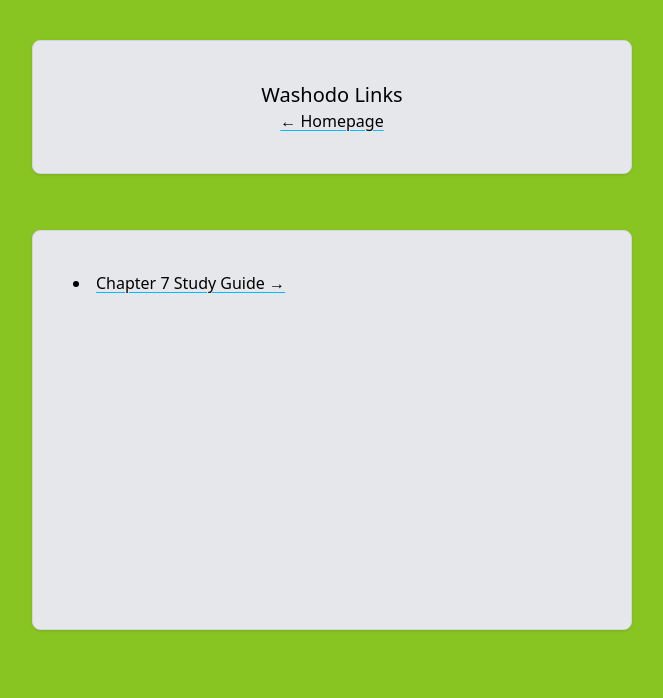
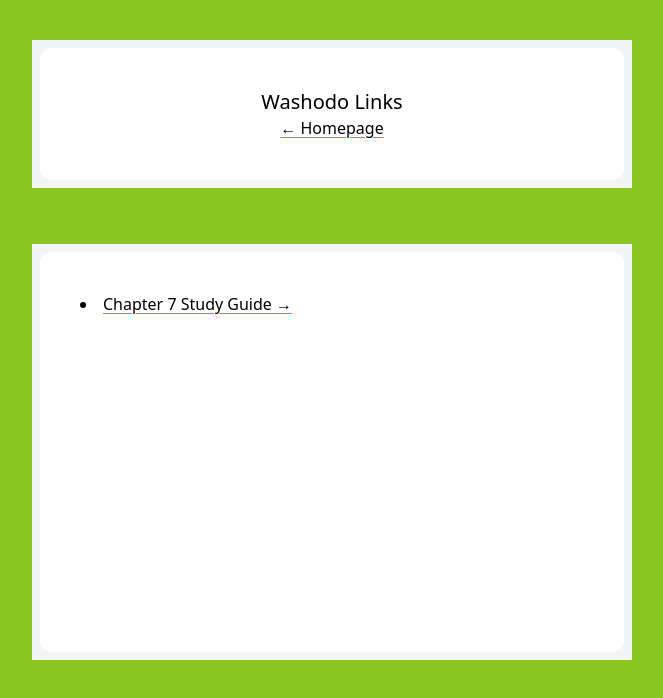
Before and after one commit to somewatson/homepage, a plain HTML site: page washodo/index.html in a window 1280 px wide. Shown: the whole page, without its empty margins (308-971 px from the left). Drawn offline with nearby package versions, Linux system fonts and the light colour scheme; files whose address does not match are found by name.

Commit message:
Fix styling of boxes for different pages

```diff
--- a/washodo/index.html
+++ b/washodo/index.html
@@ -31,16 +31,20 @@
     </head>
     <body id="body" class="min-h-screen flex items-start justify-center">
                 <div class="flex flex-col items-center justify-center space-y-10">
-        <div class="self-center text-center p-10 bg-gray-200 border border-gray-300 rounded-lg shadow-sm m-10 min-w-150">
+            <div class="self-center text-center p-2 bg-gray-100 m-10 min-w-150">
+                <div class="rounded-xl bg-white p-10">
                     <h1 class="text-xl">Washodo Links</h1>
                     <a href="../index.html" class="underline decoration-sky-400 underline-offset-3 hover:decoration-2">
                         <h3 class="text-md">&larr; Homepage</h3>
                     </a>
                 </div>
-        <nav id="navbar" class="mt-4 p-10 text-md bg-gray-200 border border-gray-300 rounded-lg shadow-sm m-10 min-h-100 min-w-150">
+            </div>
+            <nav id="navbar" class="mt-4 p-2 text-md bg-gray-100 m-10 min-h-100 min-w-150">
+                <div class="rounded-xl bg-white p-10 min-h-100">
                     <ul class="list-disc list-inside">
                         <li><a href="ch7.html" class="underline decoration-sky-400 underline-offset-3 hover:decoration-2">Chapter 7 Study Guide &rarr;</a></li>
                     </ul>
+                </div>
             </nav>
         </div>
     </body>
```
Also changed, not shown: learning-japanese/ch7.html (+7 -5 lines), learning-japanese/index.html (+6 -2 lines). Lines whose indentation alone changed are shown as unchanged.
